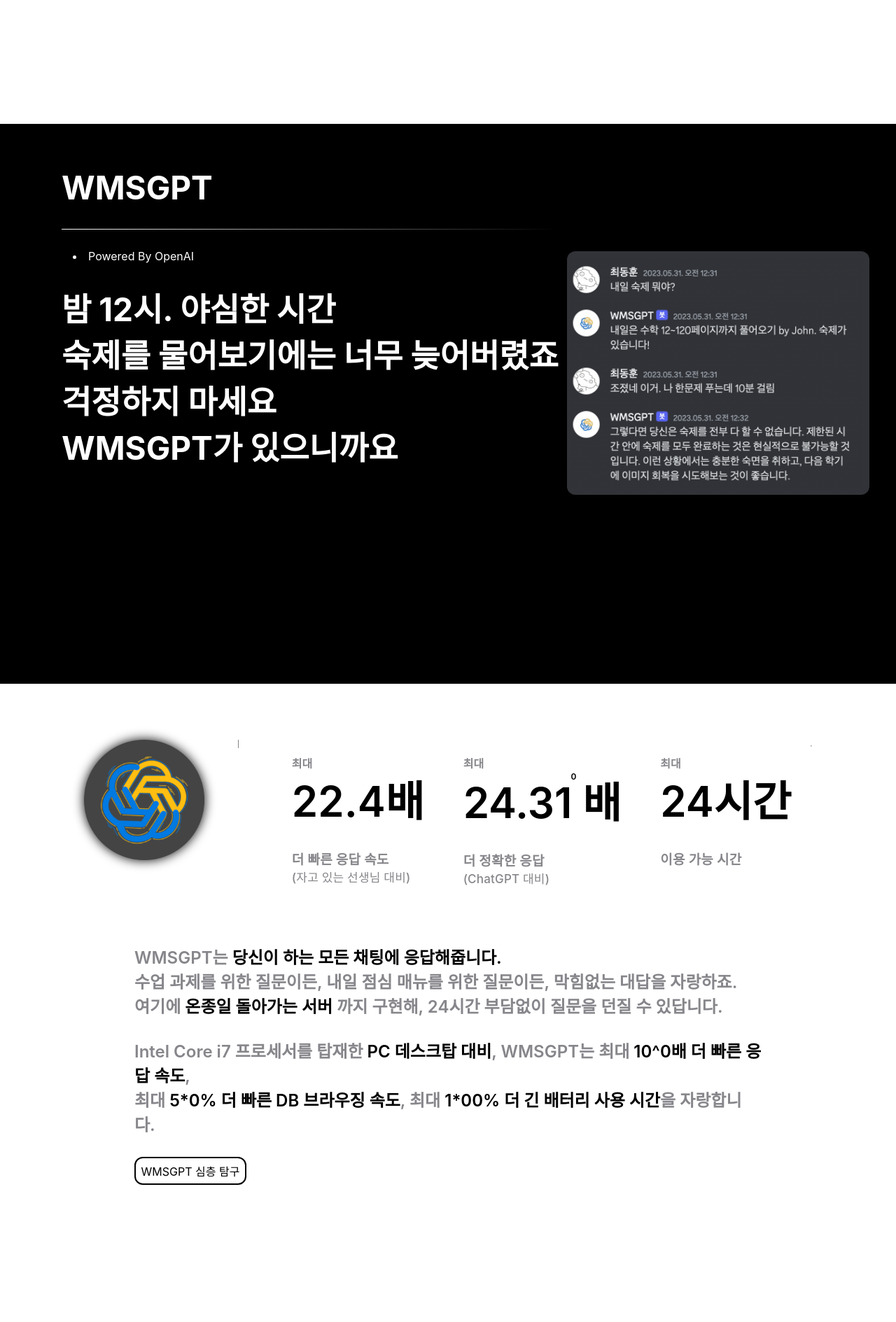
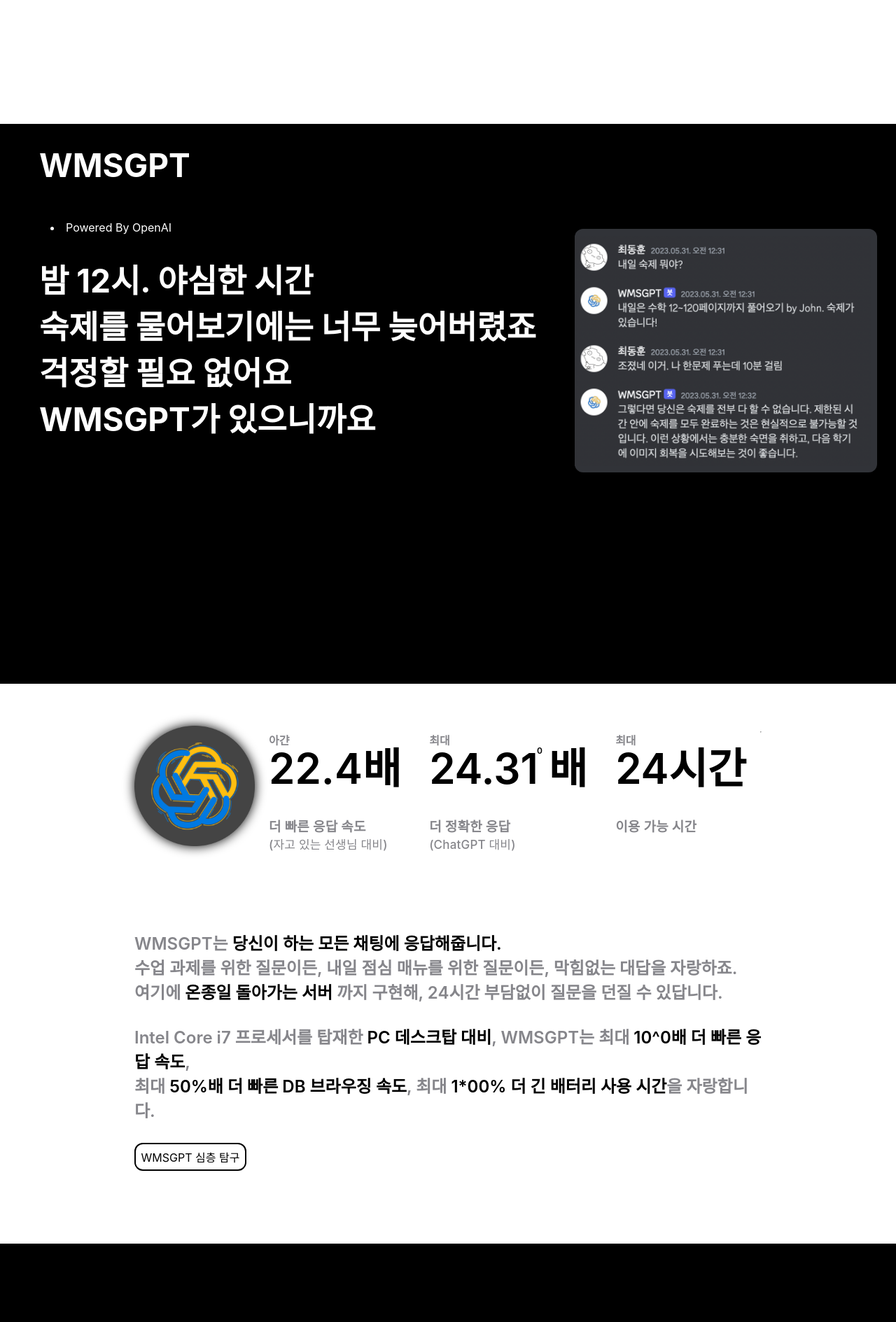
Before and after one commit to donghun-choi/wmsgpt_web, a Flask app: page / in a window 1280 px wide. Shown: the part 623-2512 px from the top of the page at 70% size. Run offline with Flask 3, Linux system fonts and the light colour scheme.

Commit message:
fixed bugs, phone pwa

```diff
--- a/static/css/index.css
+++ b/static/css/index.css
@@ -3,7 +3,11 @@
   display: flex;
   margin: 0 auto;
 }
-
+#sec-inner1 {
+  width: 1512px;
+  display: flex;
+  margin: 0 auto;
+}
 section {
   height: 100vh;
 }
@@ -46,7 +50,7 @@
 
 #sec-2 {
   height: 100vh;
-  padding: 32px;
+  /* padding: 32px; */
   background: #000;
   color: white;
   display: flex;
@@ -82,7 +86,7 @@
 .discord-chat-container > img {
   width: 98%;
 }
-#aboutWmsgpt img {
+#sec-3 img {
   width: 172px;
   height: 172px;
   filter: drop-shadow(0px 0px 8px #000);
@@ -90,11 +94,12 @@
 
 .humor-contaier {
   display: flex;
-  width: 100%;
+  width: 70vw;
   height: 172px;
-  padding: 80px 120px;
+  margin: 0 auto;
 }
 #line {
+  height: 172px;
   margin: 0 48px;
   border-right: 1px solid #86868b;
 }
@@ -103,7 +108,8 @@
   display: flex;
   justify-content: space-around;
 }
-.three-point h4 {
+.three-point div > h4 {
+  margin: 8px 0px;
   height: 14px;
   color: #86868b;
 }
@@ -122,33 +128,34 @@
   letter-spacing: 0.012rem;
   color: #86868b;
 }
+#sec-3 {
+  padding-top: 60px;
+}
 #notimportant {
   color: #86868b;
   font-size: 17px;
   font-weight: 550;
 }
 #lie {
+  height: 0px;
   font-size: 12px;
   position: relative;
   width: 12px;
-  height: 12px;
   margin-left: auto;
   margin-right: 60px;
 }
-#displayblock {
-  display: block;
-}
+
 .introductingWmsgpt {
   font-weight: 600;
   font-size: 24px;
   color: #86868b;
-  margin-top: 200px;
+  margin-top: 120px;
   padding: 0 15vw;
 }
 #important {
   color: #000;
 }
-#aboutWmsgpt button {
+#sec-3 button {
   color: black;
   border: 2px solid black;
   border-radius: 12px;
--- a/static/js/scroll.js
+++ b/static/js/scroll.js
@@ -28,39 +28,6 @@
   });
 });
 
-// modern Chrome requires { passive: false } when adding event
-var supportsPassive = false;
-try {
-  window.addEventListener(
-    "test",
-    null,
-    Object.defineProperty({}, "passive", {
-      get: function () {
-        supportsPassive = true;
-      },
-    })
-  );
-} catch (e) {}
-
-var wheelOpt = supportsPassive ? { passive: false } : false;
-var wheelEvent = "onwheel" in document.createElement("div") ? "wheel" : "mousewheel";
-
-// call this to Disable
-function disableScroll() {
-  window.addEventListener("DOMMouseScroll", preventDefault, false); // older FF
-  window.addEventListener(wheelEvent, preventDefault, wheelOpt); // modern desktop
-  window.addEventListener("touchmove", preventDefault, wheelOpt); // mobile
-  window.addEventListener("keydown", preventDefaultForScrollKeys, false);
-}
-
-// call this to Enable
-function enableScroll() {
-  window.removeEventListener("DOMMouseScroll", preventDefault, false);
-  window.removeEventListener(wheelEvent, preventDefault, wheelOpt);
-  window.removeEventListener("touchmove", preventDefault, wheelOpt);
-  window.removeEventListener("keydown", preventDefaultForScrollKeys, false);
-}
-
 var $html = $("html");
 var $sections = $(".content");
 var page = 0;
@@ -82,3 +49,15 @@
     scrollToPage(page - 1);
   }
 });
+
+var updateCurrentPage = function () {
+  var scrollTop = $html.scrollTop();
+  var pageIndex = Math.floor(scrollTop / $(window).height());
+
+  if (pageIndex !== page) {
+    page = pageIndex;
+    console.log("Current page:", page);
+  }
+};
+
+$(window).on("scroll", updateCurrentPage);
--- a/templates/index.html
+++ b/templates/index.html
@@ -49,17 +49,17 @@
           <span class="blinking">아래 화살표 눌러 탐색 시작하기</span>
         </section>
       </div>
+
       <section class="content" id="sec-2">
-        <div id="sec-inner">
+        <div id="sec-inner1">
           <div class="introduction">
             <h1>WMSGPT</h1>
-            <hr />
             <br />
             <li>Powered By OpenAI</li>
             <h1>
               밤 12시. 야심한 시간<br />
-              숙제를 물어보기에는 너무 늦어버렸죠 <br />
-              걱정하지 마세요 <br />
+              숙제를 물어보기에는 너무 늦어버렸죠<br />
+              걱정할 필요 없어요 <br />
               WMSGPT가 있으니까요
             </h1>
           </div>
@@ -68,14 +68,15 @@
           </div>
         </div>
       </section>
-      <section class="content" id="aboutWmsgpt">
-        <div id="sec-inner displayblock">
+
+      <section class="content" id="sec-3">
+        <div>
           <div class="humor-contaier">
-            <img src="../static/favicon.png" alt="" />
-            <span id="line"></span>
+            <img id="hideonmobile" src="../static/favicon.png" alt="" />
+            <span id="line hideonmobile"></span>
             <div class="three-point">
               <div>
-                <h4>최대</h4>
+                <h4>아갼</h4>
                 <span>22.4배</span>
                 <h3>
                   더 빠른 응답 속도 <br />
@@ -83,7 +84,7 @@
                 </h3>
               </div>
               <div>
-                <h4 style="margin: 21.28px 0 12px 0">최대</h4>
+                <h4>최대</h4>
                 <span id="lie">0</span>
                 <span>24.31&nbsp;배</span>
                 <h3>
@@ -109,14 +110,16 @@
               <br />
               Intel Core i7 프로세서를 탑재한 <span id="important">PC 데스크탑 대비</span>, WMSGPT는 최대
               <span id="important">10^0배 더 빠른 응답 속도</span>, <br />
-              최대 <span id="important">5*0% 더 빠른 DB 브라우징 속도</span>, 최대
+              최대 <span id="important">50%배 더 빠른 DB 브라우징 속도</span>, 최대
               <span id="important">1*00% 더 긴 배터리 사용 시간</span>을 자랑합니다.
             </span>
           </div>
-          <button onclick="location.href='/github';">WMSGPT 심층 탐구</button>
+          <button onclick="location.href='/github','_blank';">WMSGPT 심층 탐구</button>
         </div>
       </section>
-      <section class="content"></section>
+      <section id="sec-4" class="content">
+        <div id="sec-inner"></div>
+      </section>
     </div>
   </body>
 </html>
```
Also changed, not shown: other parts of static/css/index.css (+89 -0 lines).
